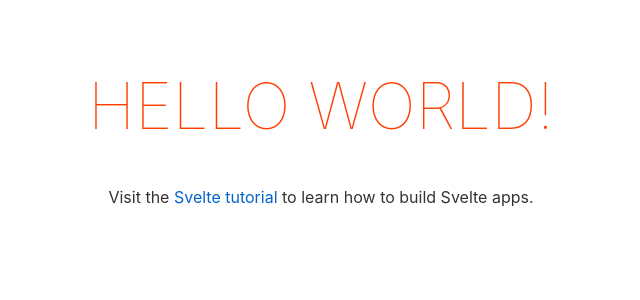
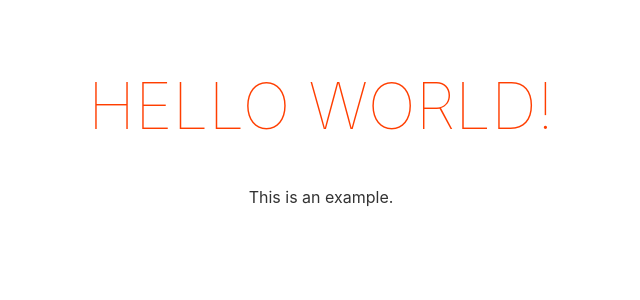
Before and after one commit to glpzzz/svelte-tutorial, a Svelte app: page / in a window 1280 px wide. Shown: the top 300 px of the page, without its empty margins (319-959 px from the left). Built offline with nearby package versions, Linux system fonts and the light colour scheme.

Commit message:
change text in example home page

```diff
--- a/src/App.svelte
+++ b/src/App.svelte
@@ -4,7 +4,7 @@
 
 <main>
 	<h1>Hello {name}!</h1>
-	<p>Visit the <a href="https://svelte.dev/tutorial">Svelte tutorial</a> to learn how to build Svelte apps.</p>
+	<p>This is an example.</p>
 </main>
 
 <style>
```
